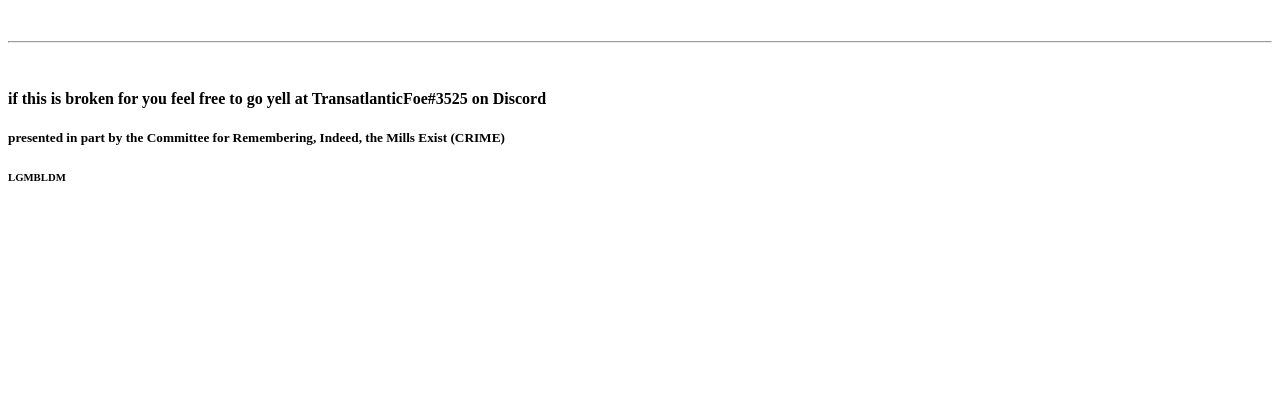
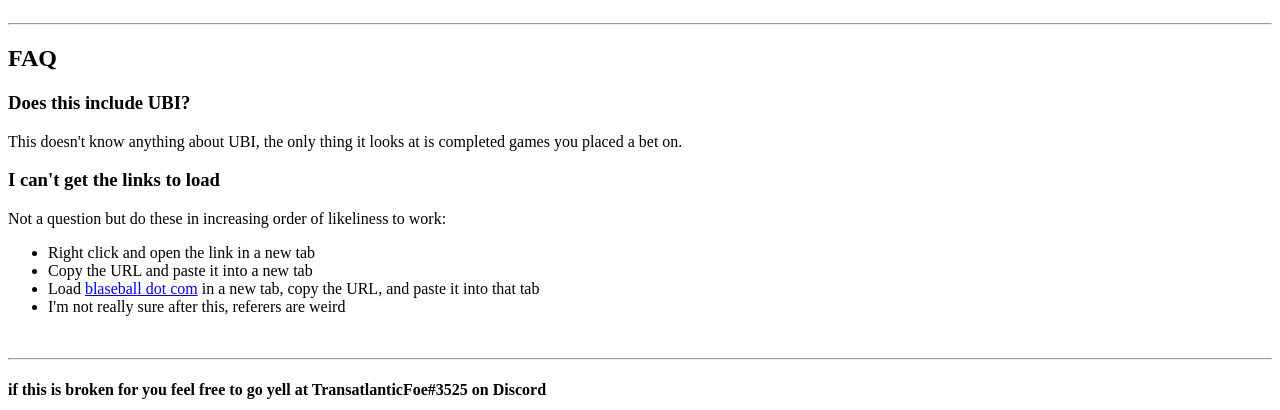
Before and after one commit to lgmbldm/blaseball-bet-stats, a plain HTML site: page index.html in a window 1280 px wide. Shown: the part 591-1001 px from the top of the page. Before the commit the page ends 800 px from the top, so only its background shows below. Drawn offline with Linux system fonts and the light colour scheme; no server answers.

Commit message:
Added FAQ section

```diff
--- a/index.html
+++ b/index.html
@@ -51,7 +51,20 @@
     <div>Overdog Average Payout: <span id="avgOverdogPayout"></span></div>
     <div>Overdog Win%: <span id="winPctOverdog"></span>%</div>
   </div>
-  <br><hr><br>
+  <hr>
+  <h2>FAQ</h2>
+  <h3>Does this include UBI?</h3>
+  <p>This doesn't know anything about UBI, the only thing it looks at is completed games you placed a bet on.</p>
+  <h3>I can't get the links to load</h3>
+  <p>Not a question but do these in increasing order of likeliness to work:</p>
+  <ul>
+    <li>Right click and open the link in a new tab</li>
+    <li>Copy the URL and paste it into a new tab</li>
+    <li>Load <a href="https://blaseball.com" target="_blank">blaseball dot com</a> in a new tab, copy the URL, and paste it into that tab</li>
+    <li>I'm not really sure after this, referers are weird</li>
+  </ul>
+  <br>
+  <hr>
   <h4>if this is broken for you feel free to go yell at TransatlanticFoe#3525 on Discord</h4>
   <h5>presented in part by the Committee for Remembering, Indeed, the Mills Exist (CRIME)</h5>
   <h6>LGMBLDM</h6>
```
